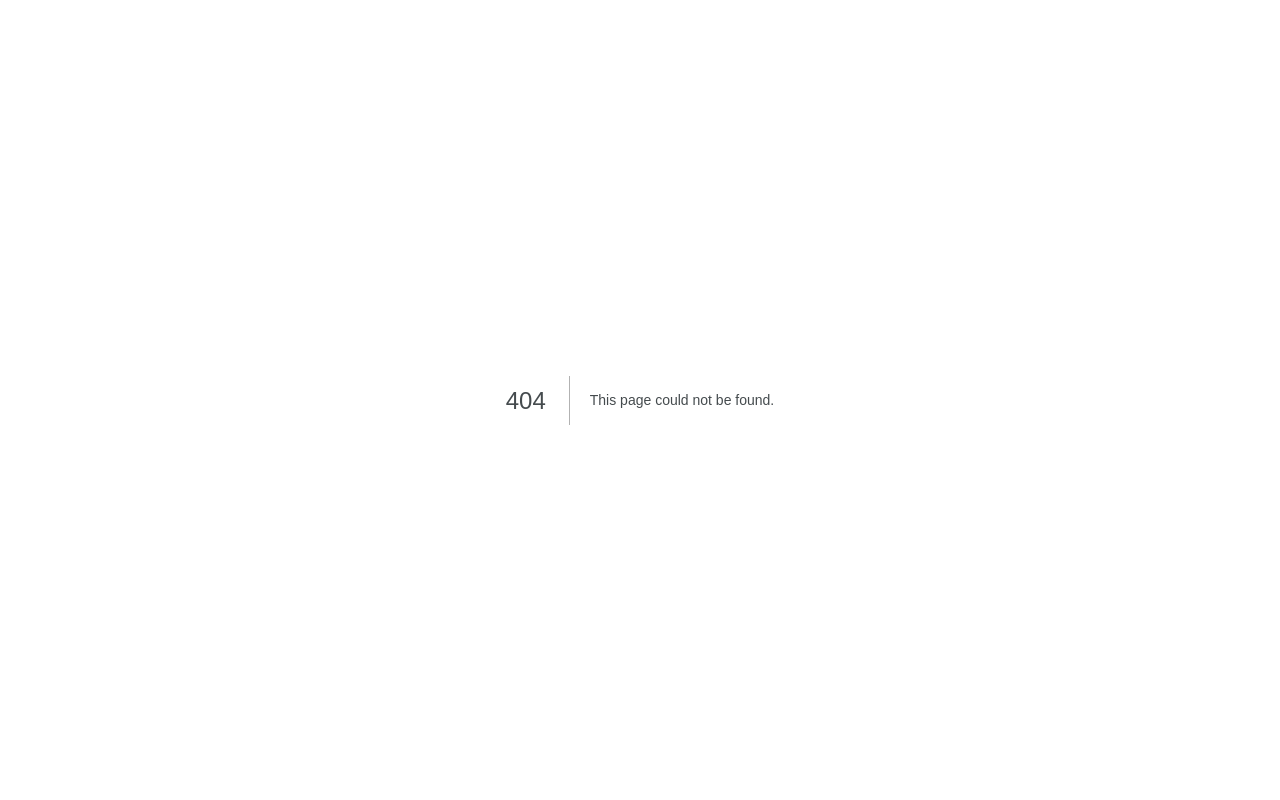
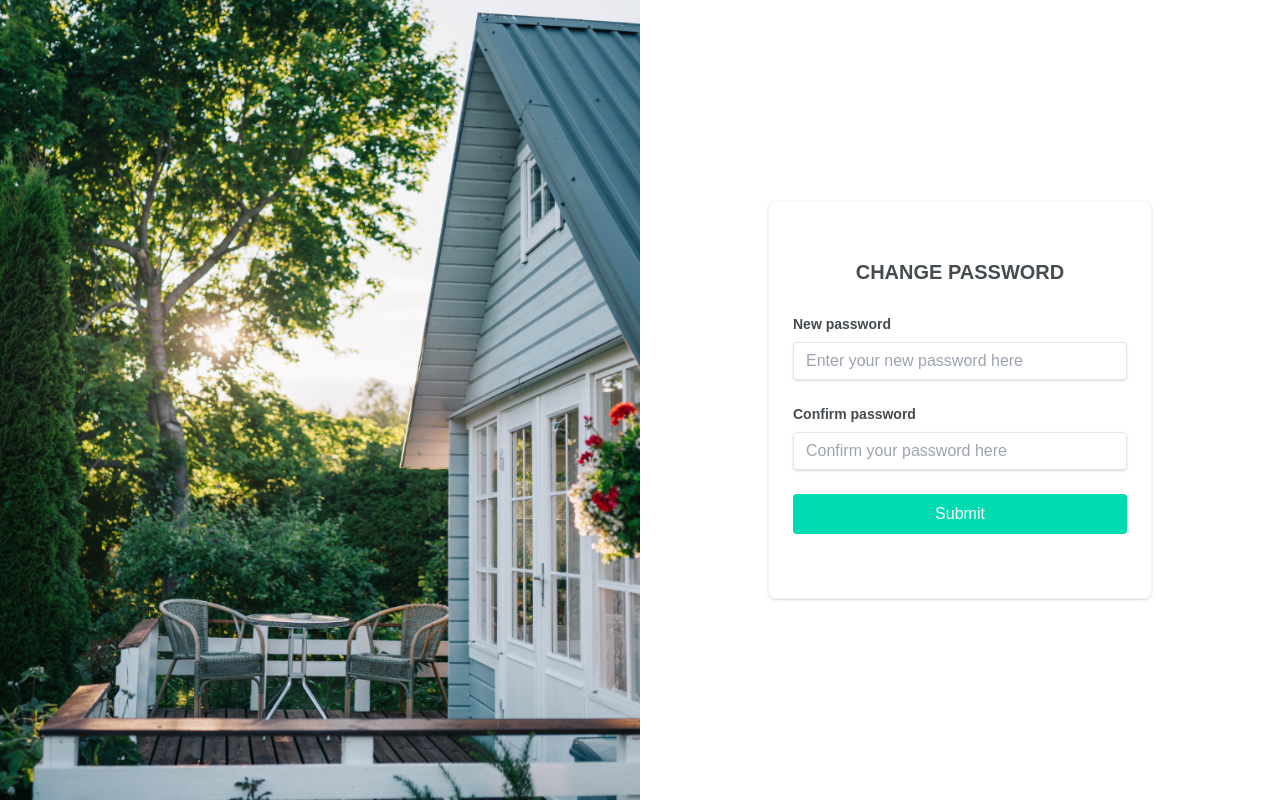
Before and after one commit to mirtauhid/rent-to-own, a Next.js app: page /dashboard/forgetPassword in a window 1280 px wide. Before the commit this address had no page. Built offline with nearby package versions, Linux system fonts and the light colour scheme.

Commit message:
Forget password page for admin

```diff
--- /dev/null
+++ b/Components/SubPage/SubDashboard/SubAuthContainer/SubForgetPassword/index.js
@@ -0,0 +1,94 @@
+import { useFormik } from 'formik';
+import React from 'react';
+import SubAuthContainer from '../..';
+
+const SubForgetPassword = () => {
+
+    const validate = values => {
+        const errors = {};
+
+        if (!values.newPassword) {
+            errors.newPassword = 'New password required!';
+        } else if (!/^(?=.*[a-z])(?=.*[A-Z])(?=.*\d)(?=.*[@$!%*?&])[A-Za-z\d@$!%*?&]{8,}$/.test(values.newPassword)) {
+            errors.newPassword = 'Password must be at least 8 character, a capital & a small letter, a number & a special character required!'
+        } else if (values.confPassword && values.newPassword != values.confPassword) {
+            errors.newPassword = 'New password and Confirm password did not matched!';
+        }
+
+        if (!values.confPassword) {
+            errors.confPassword = 'Confirm password required';
+        } else if (!/^(?=.*[a-z])(?=.*[A-Z])(?=.*\d)(?=.*[@$!%*?&])[A-Za-z\d@$!%*?&]{8,}$/.test(values.confPassword)) {
+            errors.confPassword = 'Password must be at least 8 character, a capital & a small letter, a number & a special character required!'
+        } else if (values.newPassword && values.newPassword != values.confPassword) {
+            errors.confPassword = 'New password and Confirm password did not matched!';
+        }
+
+        return errors;
+    };
+
+    const formik = useFormik({
+        initialValues: {
+            newPassword: '',
+            confPassword: ''
+        },
+        validate,
+        onSubmit: values => {
+            console.log(values);
+            alert(JSON.stringify(values, null, 2));
+        },
+    });
+    return (
+        <SubAuthContainer>
+            <h2 className="uppercase text-center font-bold text-xl mb-5 mt-10">Change Password</h2>
+
+            <form onSubmit={formik.handleSubmit} className="mb-10">
+                <div className="w-full mb-2 p-2">
+                    <label className="block text-secondary text-sm font-bold mb-2" htmlFor="newPassword">
+                        New password
+                    </label>
+                    <input
+                        className="shadow appearance-none border rounded w-full py-2 px-3 text-secondary leading-tight focus:outline-none focus:shadow-outline"
+                        id="newPassword"
+                        type="password"
+                        placeholder="Enter your new password here"
+                        name="newPassword"
+                        value={formik.values.newPassword}
+                        onChange={formik.handleChange}
+                        onBlur={formik.handleBlur}
+                    />
+                    {
+                        formik.touched.newPassword && formik.errors.newPassword &&
+                        <div className="text-md text-red-500 mt-2 ml-1">{formik.errors.newPassword}</div>
+                    }
+                </div>
+
+                <div className="w-full mb-2 p-2">
+                    <label className="block text-secondary text-sm font-bold mb-2" htmlFor="confPassword">
+                        Confirm password
+                    </label>
+                    <input
+                        className="shadow appearance-none border rounded w-full py-2 px-3 text-secondary leading-tight focus:outline-none focus:shadow-outline"
+                        id="confPassword"
+                        type="password"
+                        placeholder="Confirm your password here"
+                        autoComplete="off"
+                        name="confPassword"
+                        value={formik.values.confPassword}
+                        onChange={formik.handleChange}
+                        onBlur={formik.handleBlur}
+                    />
+                    {
+                        formik.touched.confPassword && formik.errors.confPassword &&
+                        <div className="text-md text-red-500 mt-2 ml-1">{formik.errors.confPassword}</div>
+                    }
+                </div>
+
+                <div className="w-full mb-2 p-2">
+                    <button type="submit" className="w-full bg-primary text-white rounded py-2">Submit</button>
+                </div>
+            </form>
+        </SubAuthContainer>
+    );
+};
+
+export default SubForgetPassword;
--- a/Components/SubPage/SubDashboard/SubLogin/index.js
+++ b/Components/SubPage/SubDashboard/SubAuthContainer/SubLogin/index.js
@@ -1,7 +1,7 @@
 import { useFormik } from 'formik';
 import Link from 'next/link';
 import React from 'react';
-import SubAuthContainer from '..';
+import SubAuthContainer from '../..';
 
 const SubLogin = () => {
 
--- a/Components/SubPage/SubDashboard/SubSignUp/index.js
+++ b/Components/SubPage/SubDashboard/SubAuthContainer/SubSignUp/index.js
@@ -1,7 +1,7 @@
 import { useFormik } from 'formik';
 import Link from 'next/link';
 import React from 'react';
-import SubAuthContainer from '..';
+import SubAuthContainer from '../..';
 
 const SubSignUp = () => {
     const validate = values => {
--- /dev/null
+++ b/pages/dashboard/forgetPassword/index.js
@@ -0,0 +1,10 @@
+import React from 'react';
+import SubForgetPassword from '../../../Components/SubPage/SubDashboard/SubAuthContainer/SubForgetPassword';
+
+const index = () => {
+    return (
+        <SubForgetPassword/>
+    );
+};
+
+export default index;
--- a/pages/dashboard/login/index.js
+++ b/pages/dashboard/login/index.js
@@ -1,5 +1,5 @@
 import React from 'react';
-import SubLogin from '../../../Components/SubPage/SubDashboard/SubLogin';
+import SubLogin from '../../../Components/SubPage/SubDashboard/SubAuthContainer/SubLogin';
 
 const index = () => {
     return (
--- a/pages/dashboard/signup/index.js
+++ b/pages/dashboard/signup/index.js
@@ -1,5 +1,5 @@
 import React from 'react';
-import SubSignUp from '../../../Components/SubPage/SubDashboard/SubSignUp';
+import SubSignUp from '../../../Components/SubPage/SubDashboard/SubAuthContainer/SubSignUp';
 
 const index = () => {
     return (
```
